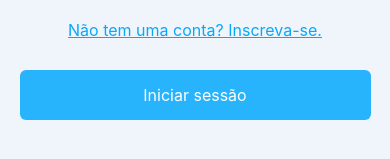
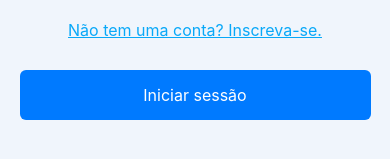
Before and after one commit to jfilipeferreira96/AppCuidar, a React Native app in the folder mobile/: screen /AdminHomeScreen in a window 390 px wide. Shown: the part 601-760 px from the top of the page. Built offline with nearby package versions, Linux system fonts and the light colour scheme.

Commit message:
normalized blue color

```diff
--- a/mobile/src/pages/AddRegisto/index.js
+++ b/mobile/src/pages/AddRegisto/index.js
@@ -251,7 +251,7 @@
   button: {
     width: '90%',
     height: 50,
-    backgroundColor: '#27B4FD',
+    backgroundColor: '#007aff',
     justifyContent: 'center',
     alignItems: 'center',
     borderRadius: 6,
--- a/mobile/src/pages/AddUser/index.js
+++ b/mobile/src/pages/AddUser/index.js
@@ -189,7 +189,7 @@
   button: {
     width: '90%',
     height: 50,
-    backgroundColor: '#27B4FD',
+    backgroundColor: '#007aff',
     justifyContent: 'center',
     alignItems: 'center',
     borderRadius: 6,
--- a/mobile/src/pages/AddUtente/index.js
+++ b/mobile/src/pages/AddUtente/index.js
@@ -278,7 +278,7 @@
   button: {
     width: '90%',
     height: 50,
-    backgroundColor: '#27B4FD',
+    backgroundColor: '#007aff',
     justifyContent: 'center',
     alignItems: 'center',
     borderRadius: 6,
--- a/mobile/src/pages/AdminHomeScreen/index.js
+++ b/mobile/src/pages/AdminHomeScreen/index.js
@@ -58,14 +58,14 @@
   },
   welcome: {
     fontSize: 50,
-    color: '#27B4FD',
+    color: '#007aff',
     alignSelf: 'flex-start',
     paddingHorizontal: '10%',
   },
   button: {
     width: '90%',
     height: 50,
-    backgroundColor: '#27B4FD',
+    backgroundColor: '#007aff',
     justifyContent: 'center',
     alignItems: 'center',
     borderRadius: 6,
--- a/mobile/src/pages/CareTakerHomeScreen/index.js
+++ b/mobile/src/pages/CareTakerHomeScreen/index.js
@@ -51,14 +51,14 @@
   },
   welcome: {
     fontSize: 50,
-    color: '#27B4FD',
+    color: '#007aff',
     alignSelf: 'flex-start',
     paddingHorizontal: '10%',
   },
   button: {
     width: '90%',
     height: 50,
-    backgroundColor: '#27B4FD',
+    backgroundColor: '#007aff',
     justifyContent: 'center',
     alignItems: 'center',
     borderRadius: 6,
--- a/mobile/src/pages/EditUser/index.js
+++ b/mobile/src/pages/EditUser/index.js
@@ -257,7 +257,7 @@
   button: {
     width: '90%',
     height: 50,
-    backgroundColor: '#27B4FD',
+    backgroundColor: '#007aff',
     justifyContent: 'center',
     alignItems: 'center',
     borderRadius: 6,
--- a/mobile/src/pages/EditUtente/index.js
+++ b/mobile/src/pages/EditUtente/index.js
@@ -60,7 +60,7 @@
 
         const associatedUser = patientData.users[0]._id;
         setSelectedUser(associatedUser);
-        const index = users.findIndex((user) => user.value === associatedUser);
+        const index = users.findIndex(user => user.value === associatedUser);
         dropdownRef.current.selectIndex(index);
       }
     } catch (error) {
@@ -320,7 +320,7 @@
   button: {
     width: '90%',
     height: 50,
-    backgroundColor: '#27B4FD',
+    backgroundColor: '#007aff',
     justifyContent: 'center',
     alignItems: 'center',
     borderRadius: 6,
--- a/mobile/src/pages/SignIn/index.js
+++ b/mobile/src/pages/SignIn/index.js
@@ -107,7 +107,7 @@
   button: {
     width: '90%',
     height: 50,
-    backgroundColor: '#27B4FD',
+    backgroundColor: '#007aff',
     justifyContent: 'center',
     alignItems: 'center',
     borderRadius: 6,
--- a/mobile/src/pages/SignUp/index.js
+++ b/mobile/src/pages/SignUp/index.js
@@ -175,7 +175,7 @@
   button: {
     width: '90%',
     height: 50,
-    backgroundColor: '#27B4FD',
+    backgroundColor: '#007aff',
     justifyContent: 'center',
     alignItems: 'center',
     borderRadius: 6,
--- a/mobile/src/pages/UserHomeScreen/index.js
+++ b/mobile/src/pages/UserHomeScreen/index.js
@@ -99,7 +99,7 @@
   button: {
     width: '90%',
     height: 50,
-    backgroundColor: '#27B4FD',
+    backgroundColor: '#007aff',
     justifyContent: 'center',
     alignItems: 'center',
     borderRadius: 6,
```
